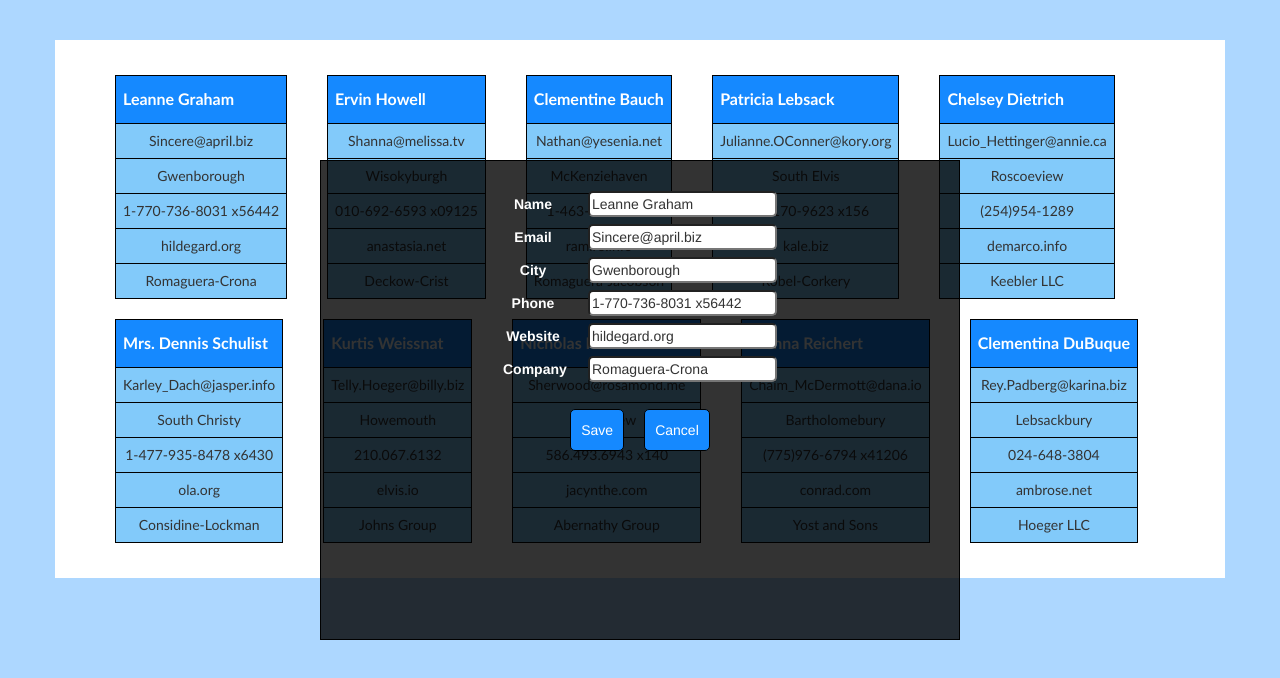
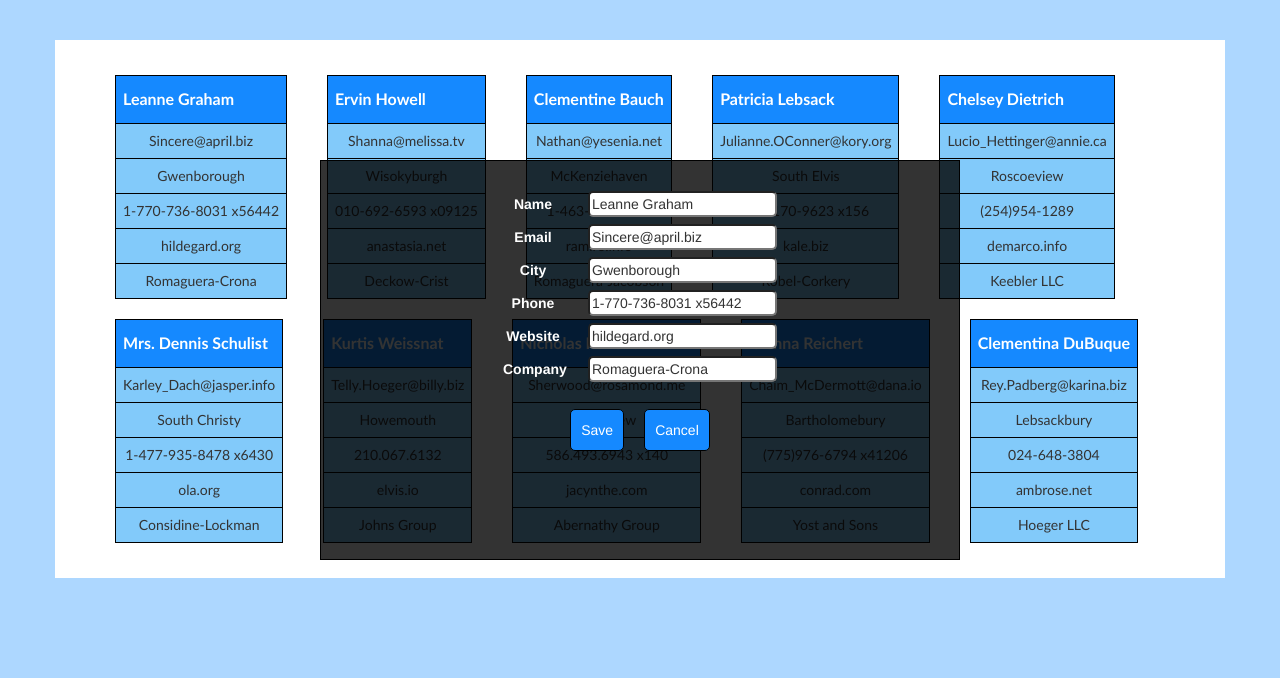
Before and after one commit to anujathorat/React-Assignment-for-Amdocs-Cypurs, a React (Create React App) app: page /displayinfo in a window 1280 px wide. Both pictures are taken after a click on the element 201 px from the left and 186 px from the top of the page. Shown: the top 678 px of the page. Built offline with nearby package versions, Linux system fonts and the light colour scheme.

Commit message:
Add files via upload

```diff
--- a/src/components/modal/modal.css
+++ b/src/components/modal/modal.css
@@ -13,8 +13,7 @@
     left: 25%;
     right: 25%;
     top: 20%;
-    bottom:20%;
-
+    bottom:30%;
 }
 .btnClass{
     padding: 20px 32px;
```
